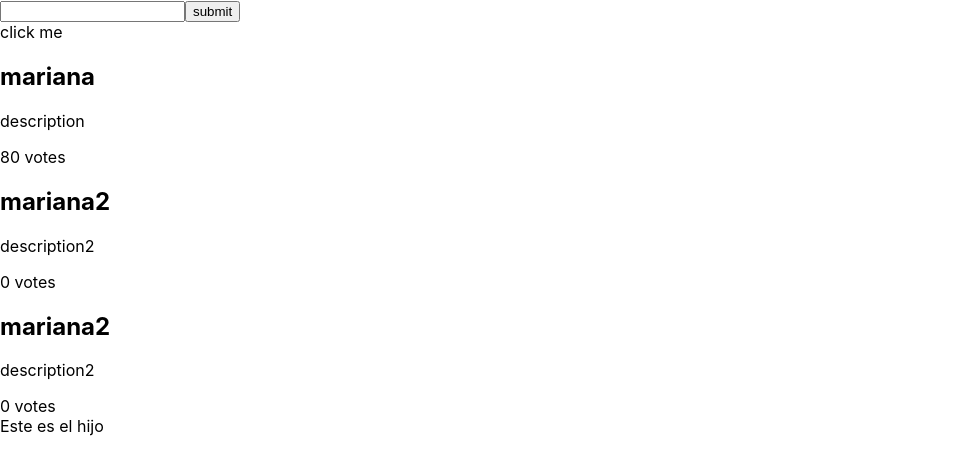
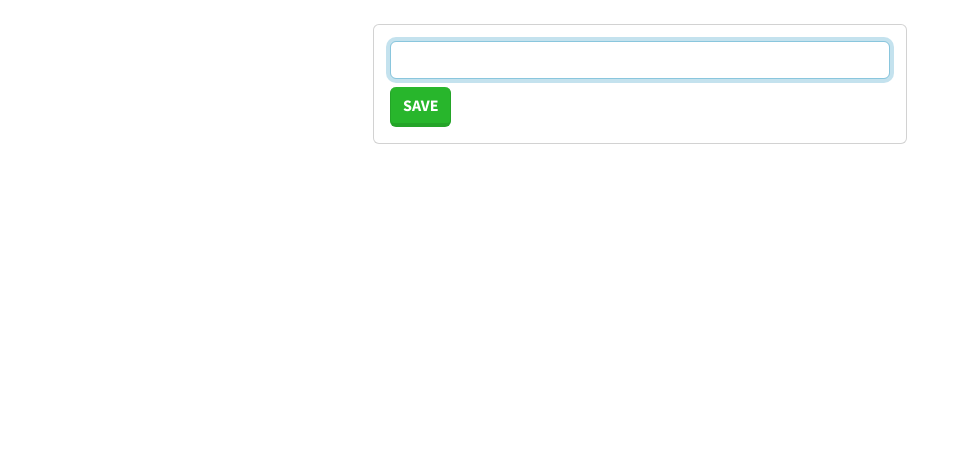
Before and after one commit to Mariana-Usuga/first-steps-typescript, a React (Create React App) app: page / in a window 1280 px wide. Shown: the top 474 px of the page, without its empty margins (0-970 px from the left). Built offline with nearby package versions, Linux system fonts and the light colour scheme.

Commit message:
finish todo with typescript

```diff
--- a/package.json
+++ b/package.json
@@ -3,13 +3,15 @@
   "version": "0.1.0",
   "private": true,
   "dependencies": {
+    "bootswatch": "^5.1.3",
     "hamburger-react": "^2.4.1",
     "prop-types": "^15.8.1",
     "react": "^17.0.2",
     "react-dom": "^17.0.2",
+    "react-icons": "^4.3.1",
     "react-scripts": "5.0.0",
-    "web-vitals": "^2.1.4",
-    "typescript": "^4.6.2"
+    "typescript": "^4.6.2",
+    "web-vitals": "^2.1.4"
   },
   "devDependencies": {
     "@testing-library/jest-dom": "^5.16.2",
--- a/src/App.tsx
+++ b/src/App.tsx
@@ -2,17 +2,16 @@
 /* eslint-disable import/no-unresolved */
 import React from 'react';
 import Form from './Form';
-import Card from './Card';
+// import Card from './Card';
 
 const App = () => (
   <div className="App">
     <header className="App-header">
       <Form />
-      <Card title="mariana" description="description" numVotes={20} />
-      <Card title="mariana2" description="description2" />
-      <Card title="mariana2" description="description2">
-        Este es el hijo
-      </Card>
+      {/* <Card title="mariana" description="description" numVotes={20} /> */}
+      {/* <Card title="mariana2" description="description2"> */}
+      {/* Este es el hijo */}
+      {/* </Card> */}
     </header>
   </div>
 );
--- a/src/Form.tsx
+++ b/src/Form.tsx
@@ -1,27 +1,96 @@
-import React, { SyntheticEvent, FormEvent, ChangeEvent, FC } from 'react';
+/* eslint-disable no-unused-expressions */
+/* eslint-disable jsx-a11y/no-autofocus */
+/* eslint-disable react/no-array-index-key */
+import React, { FormEvent, ChangeEvent, FC, useState } from 'react';
+import { FaCheckSquare, FaRegTimesCircle, FaTrashAlt } from 'react-icons/fa';
+
+interface ITask {
+  newTask: string
+  done: boolean
+}
 
 const Form: FC = () => {
+  const [newTask, setNewTask] = useState<string>('');
+  const [tasks, setTasks] = useState<ITask[]>([]);
+
   const handleSubmit = (e:FormEvent<HTMLFormElement>) => {
     e.preventDefault();
-    console.log(e);
+    setTasks([
+      ...tasks, { newTask, done: false },
+    ]);
+    setNewTask('');
   };
-  const handleClick = (e: SyntheticEvent) => {
-    console.log(e);
+  // const handleClick = (e: SyntheticEvent) => {
+  //   console.log(e);
+  // };
+  const updateTask = (i:number) => {
+    setTasks(tasks.map((task, index) => (index === i
+      ? { ...task, done: !task.done } : task)));
+  };
+
+  const deleteTask = (i: number) => {
+    setTasks(tasks.filter((task, index) => index !== i));
   };
 
   const handleChange = (e:ChangeEvent<HTMLInputElement>) => {
-    console.log(e);
+    console.log(e.target.value);
+    setNewTask(e.target.value);
   };
 
   return (
     <>
-      <form onSubmit={handleSubmit}>
-        <input type="text" name="title" onChange={handleChange} />
-        <button type="button">
-          submit
-        </button>
-      </form>
-      <div onClick={() => {}} onKeyDown={handleClick} role="button" tabIndex={0}>click me</div>
+      {tasks.map((task: ITask, i:number) => (
+        <div key={i} className="card card-body mt-2">
+          <div className="row">
+            <div className="col-sm-6">
+              <h4
+                style={{ textDecoration: task.done ? 'line-through' : '' }}
+              >
+                {task.newTask}
+              </h4>
+            </div>
+            <div className="col">
+              <button
+                type="button"
+                className="btn btn-secondary"
+                onClick={() => updateTask(i)}
+              >
+                {task.done ? <FaCheckSquare /> : <FaRegTimesCircle />}
+              </button>
+            </div>
+            <div className="col">
+              <button type="button" className="btn btn-danger" onClick={() => deleteTask(i)}>
+                <FaTrashAlt />
+              </button>
+            </div>
+          </div>
+        </div>
+      ))}
+      <div className="container p-4">
+        <div className="row">
+          <div className="col-md-6 offset-md-3">
+            <div className="card">
+              <div className="card-body">
+                <form onSubmit={handleSubmit}>
+                  <input
+                    type="text"
+                    name="task"
+                    onChange={handleChange}
+                    value={newTask}
+                    className="form-control"
+                    autoFocus
+                  />
+                  <button type="submit" className="btn btn-success mt-2">
+                    Save
+                  </button>
+                </form>
+              </div>
+            </div>
+          </div>
+        </div>
+      </div>
+      {/* <div onClick={() => {}} onKeyDown={handleClick} role="button"
+      tabIndex={0}>click me</div> */}
     </>
   );
 };
--- a/src/UseContext.tsx
+++ b/src/UseContext.tsx
@@ -4,7 +4,7 @@ const useUser = () => {
   const [value, setValue] = useState(0);
 
   const increment = () => setValue((prev) => prev + 1);
-  const decrement = () => setValue((prev) => prev + 1);
+  const decrement = () => setValue((prev) => prev - 1);
   return {
     value,
     increment,
--- a/src/index.tsx
+++ b/src/index.tsx
@@ -5,6 +5,8 @@ import ReactDOM from 'react-dom';
 import './index.css';
 import App from './App';
 import reportWebVitals from './reportWebVitals';
+
+import 'bootswatch/dist/lumen/bootstrap.min.css';
 
 ReactDOM.render(
   <React.StrictMode>
```
Also changed, not shown: src/userUserReducer.tsx (+13 -6 lines), 1 other file (tests, documents, lock files or other folders).
